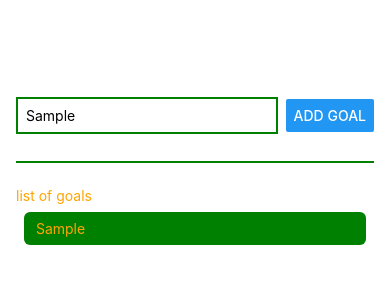
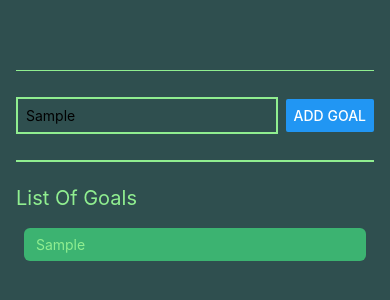
Before and after one commit to fatima7141/NumbersGameApp, a React Native app: screen / in a window 390 px wide. Both pictures are taken after typing "Sample" into the empty fields and a click on the button "ADD GOAL". Shown: the top 300 px of the page. Built offline with nearby package versions, Linux system fonts and the light colour scheme.

Commit message:
last version before splitting components

```diff
--- a/App.tsx
+++ b/App.tsx
@@ -5,27 +5,29 @@ import { useState } from 'react';
 export default function App() { // that is a functional component
 
   const [enteredGoalText, setEnteredGoalText]=useState("");
-  const [courseGoals, setCourseGoals]= useState<string[]>([]);
+  const [courseGoals, setCourseGoals]= useState<any[]>([]); // j'ai mis trop de truc de type any pour que ca marche
 
   function goalInputHandler(enteredText : string) {
     setEnteredGoalText(enteredText);
   }
 
   function addGoalHandler() {
-    setCourseGoals((currentcourseGoal)=>[ ...currentcourseGoal, enteredGoalText]);};
+    setCourseGoals((currentcourseGoal : any[])=>[ // a demander pour le type
+      ...currentcourseGoal, {text: enteredGoalText,
+       Key: Math.random().toString()},]);}  //Je dois reviser le math.random for the key parce que je n'ai pas trop compris
 
 
   return (
     <View style={styles.appContainer}/*style={styles.container}*/>
       <View style={styles.inputContainer}>
-        <TextInput style={styles.TextInput} placeholder='Your course goal!' onChangeText={goalInputHandler}/>
+        <TextInput style={styles.TextInput} placeholder='Your course goal :)' onChangeText={goalInputHandler}/>
         <Button title="add Goal" onPress={addGoalHandler}/>
       </View>
-      <View><Text style={styles.GoalText}>list of goals</Text></View>
+      <View style={styles.ListOfGoals}><Text style={styles.ListOfGoals}>List Of Goals</Text></View>
       <View  style={styles.GoalsContainer}>
       <FlatList data={courseGoals} renderItem={itemData=>{
         return <View style={styles.GoalItem}>
-        <Text style={styles.GoalText}> {itemData.item} </Text>
+        <Text style={styles.GoalText}> {itemData.item.text} </Text>
       </View>
       }}alwaysBounceVertical={false}/>
       </View>
@@ -33,11 +35,14 @@ export default function App() { // that is a functional component
   );
 }
 
+//I really have to understand and add the keyExtractor mentioner vers la fin du viddeo 26
+
 const styles = StyleSheet.create({ //Stylesheet is a builtin methode that adds validation and potential performance improvements
     appContainer: {
       flex:1,
       paddingTop: 70,
-      paddingHorizontal: 16
+      paddingHorizontal: 16,
+      backgroundColor : `#2f4f4f`
     },
 
     inputContainer:{
@@ -47,14 +52,15 @@ const styles = StyleSheet.create({ //Stylesheet is a builtin methode that adds v
       alignItems : "center",
       marginBottom: 24,
       borderBottomWidth: 2,
-      borderColor: "green"
+      borderTopWidth: 0.01,
+      borderColor: `#90ee90`,
 
     },
 
     TextInput : {
       flex:1,
       borderWidth: 2,
-      borderColor: "green",
+      borderColor: `#90ee90`,
       width: "75%",
       marginRight: 8,
       padding : 8,
@@ -68,12 +74,18 @@ const styles = StyleSheet.create({ //Stylesheet is a builtin methode that adds v
       margin:8,
       padding: 8,
       borderRadius: 6,
-      backgroundColor: "green",
+      backgroundColor: `#3cb371`,
 
 
     },
 
     GoalText: {
-      color:"orange"
+      color:`#90ee90`
+    },
+
+    ListOfGoals: {
+      color:`#90ee90`,
+      paddingBottom: 5,
+      fontSize: 20
     }
 });
```
Also changed, not shown: components/GoalInput.ts (added), components/GoalItem.ts (added).
